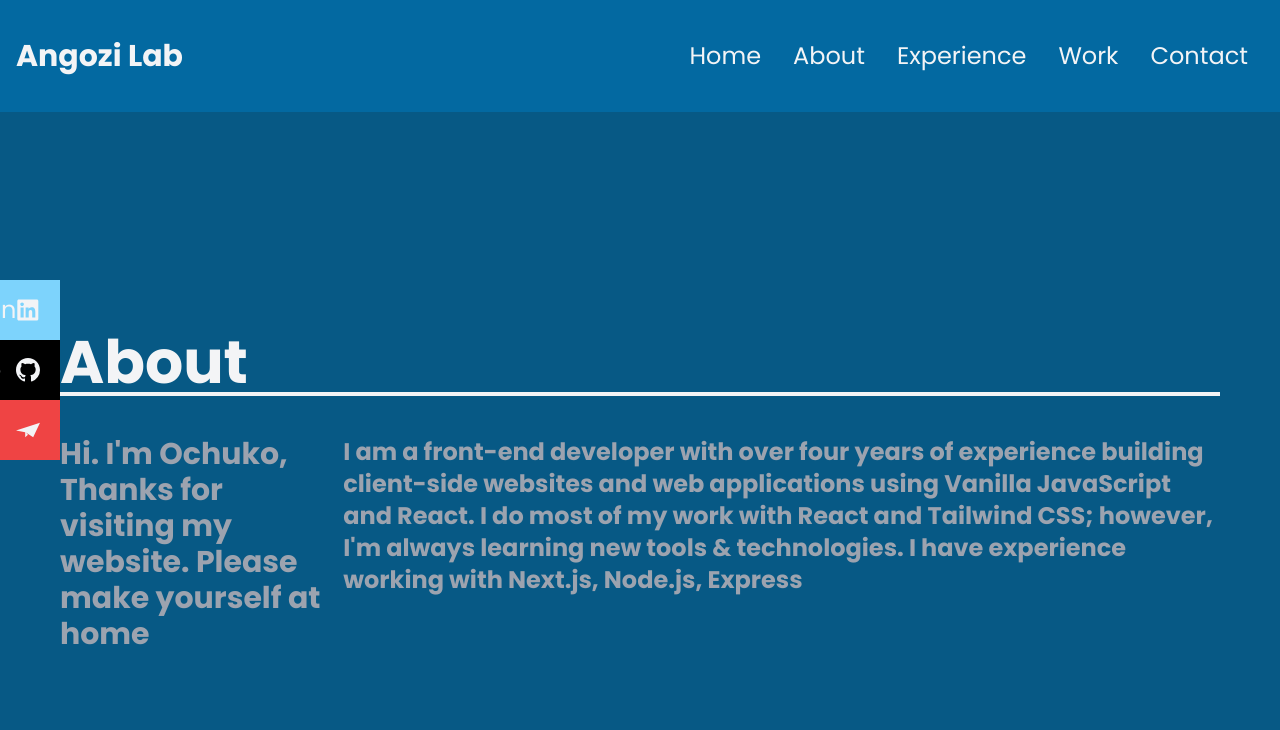
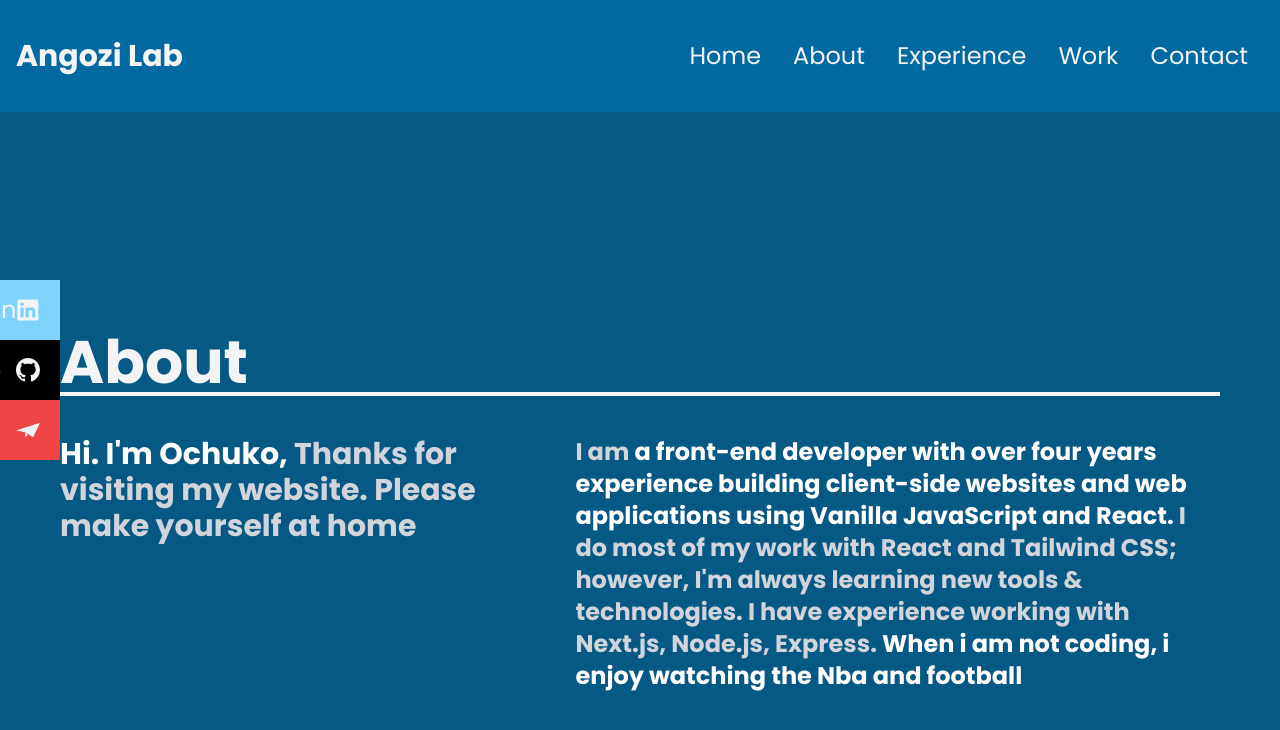
Before and after one commit to FullyAngozi/personal-website, a React (Vite) app: page /about in a window 1280 px wide. Shown: the top 730 px of the page. Built offline with nearby package versions, Linux system fonts and the light colour scheme.

Commit message:
Fix about section layout and text

```diff
--- a/src/components/About.jsx
+++ b/src/components/About.jsx
@@ -10,17 +10,17 @@ const About = () => {
         <div className=" mb-10">
             <p className=" text-6xl inline border-b-4 mb-2 border-gray-100 sm:block">About</p>
         </div>
-        <div className=" md:flex gap-3 text-gray-400">
-          <p className=" text-3xl mb-10 ">
-            Hi. I'm Ochuko, Thanks for visiting my website. Please make yourself
+        <div className=" md:flex gap-8 text-gray-300">
+          <p className=" text-3xl mb-10 md:w-[60%]">
+          <span className=" text-white font-bold ">Hi. I'm Ochuko, </span>Thanks for visiting my website. Please make yourself
             at home
           </p>
-          <p className=" text-2xl ">
-            I am a front-end developer with over four years of experience
+          <p className=" text-2xl md:w-[80%]">
+            I am <span className=" text-white font-bold ">a front-end developer with over four years experience
             building client-side websites and web applications using Vanilla
-            JavaScript and React. I do most of my work with React and Tailwind
+            JavaScript and React.</span> I do most of my work with React and Tailwind
             CSS; however, I'm always learning new tools & technologies. I have
-            experience working with Next.js, Node.js, Express
+            experience working with Next.js, Node.js, Express. <span className=" text-white font-bold">When i am not coding, i enjoy watching the Nba and football</span>
           </p>
         </div>
       </section>
--- a/src/components/Hero.jsx
+++ b/src/components/Hero.jsx
@@ -9,7 +9,7 @@ const Hero = () => {
             <p className=' text-xl text-gray-300'>Hey, My name is</p>
             <h1 className=' text-4xl sm:text-7xl font-bold text-gray-100'>Ochuko Angozi</h1>
             <h2 className=' text-3xl sm:text-5xl font-bold text-gray-200'>I am a Frontend developer and lover of Sports <MdSportsBasketball className=' inline-block' /></h2>
-            <p className=' text-gray-300'>I am frontend developer with a passion for building funtional and responsive web applications</p>
+            <p className=' text-gray-300'>I have a passion for building funtional and responsive web applications.</p>
         </section>
     </div>
   )
```
